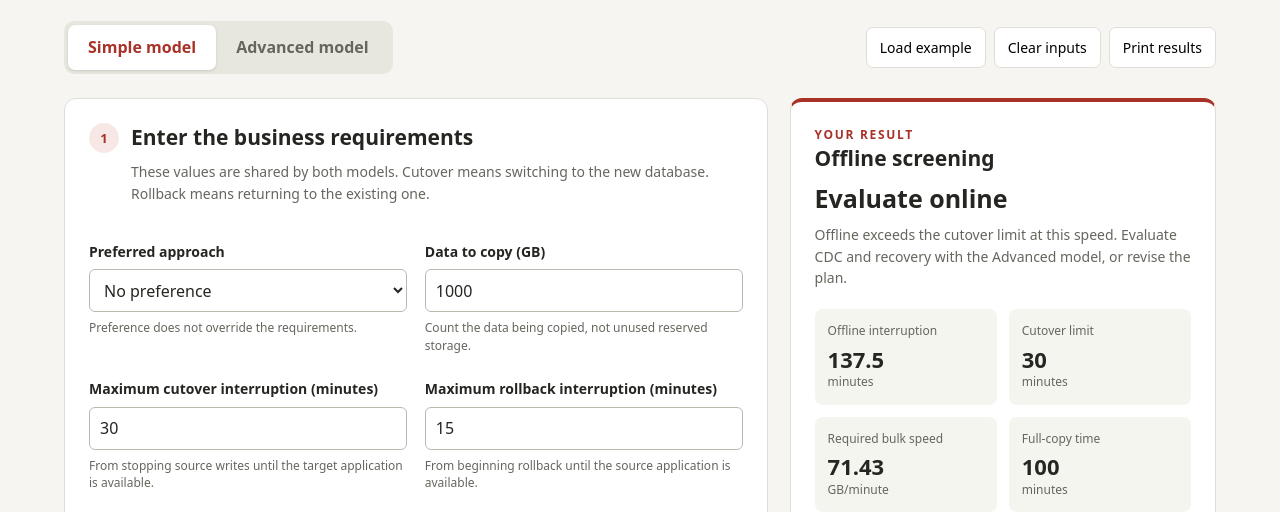
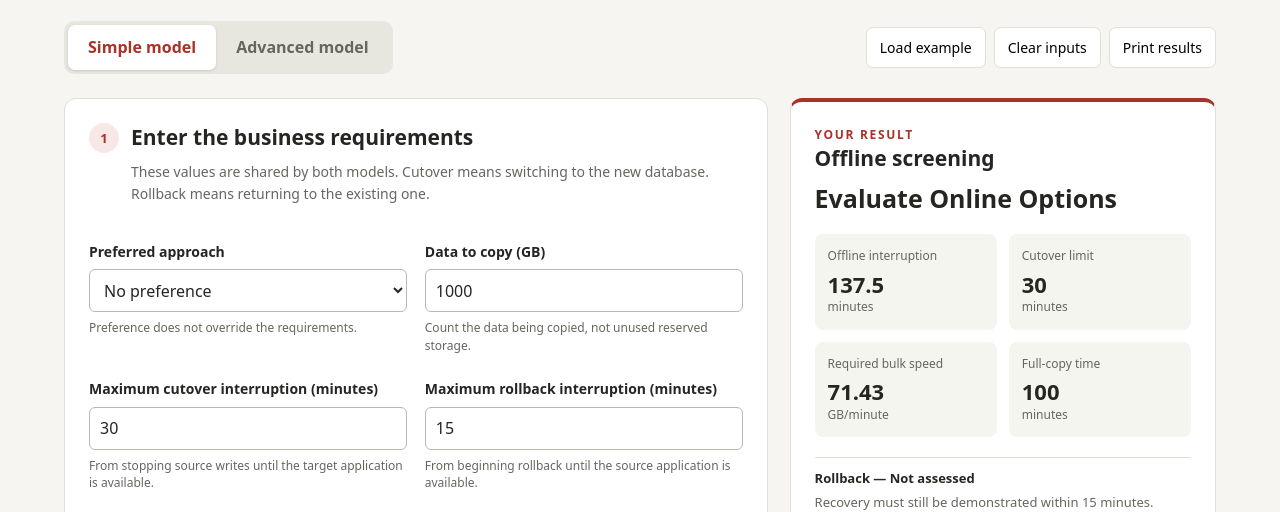
Before and after one commit to oramatt/migration_decision_models, a plain HTML site: page index.html in a window 1280 px wide. Shown: the part 240-752 px from the top of the page. Drawn offline with Linux system fonts and the light colour scheme.

Commit message:
Tweaks for badge output

```diff
--- a/index.html
+++ b/index.html
@@ -126,7 +126,7 @@
  c.required=good(x.data,0,true)&&good(c.available,0,true)?finite(x.data/c.available):null;
  c.copy=good(x.data,0,true)&&good(x.simpleSpeed,0,true)?finite(x.data/x.simpleSpeed):null;
  c.simpleTime=good(c.copy)&&good(x.simpleWork)&&good(x.factor,1)?finite((c.copy+x.simpleWork)*x.factor):null;
- c.simple=!c.common||!good(x.simpleSpeed,0,true)||!good(x.simpleWork)||c.simpleTime===null||c.available===null?'Unknown':c.available<=0?'Revise cutover plan':c.simpleTime<=x.cutover?'Offline candidate':'Evaluate online';
+ c.simple=!c.common||!good(x.simpleSpeed,0,true)||!good(x.simpleWork)||c.simpleTime===null||c.available===null?'Unknown':c.available<=0?'Revise cutover plan':c.simpleTime<=x.cutover?'Offline Candidate Option':'Evaluate Online Options';
  c.fullCopy=good(x.data,0,true)&&good(x.bulk,0,true)?finite(x.data/x.bulk):null;
  c.offTime=good(c.fullCopy)&&good(x.offWork)&&good(x.factor,1)?finite((c.fullCopy+x.offWork)*x.factor):null;
  c.spare=good(x.cdc,0,true)&&good(x.change)?finite(x.cdc-x.change):null;
```
